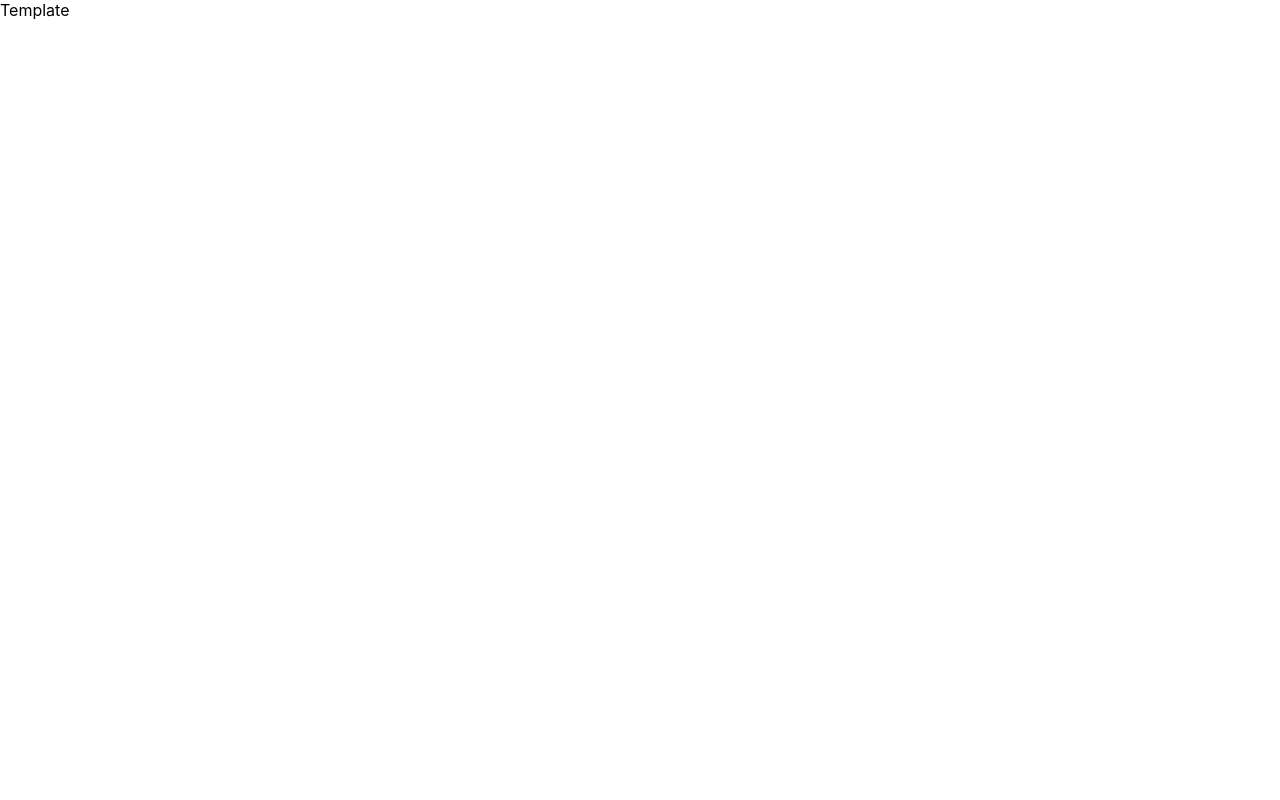
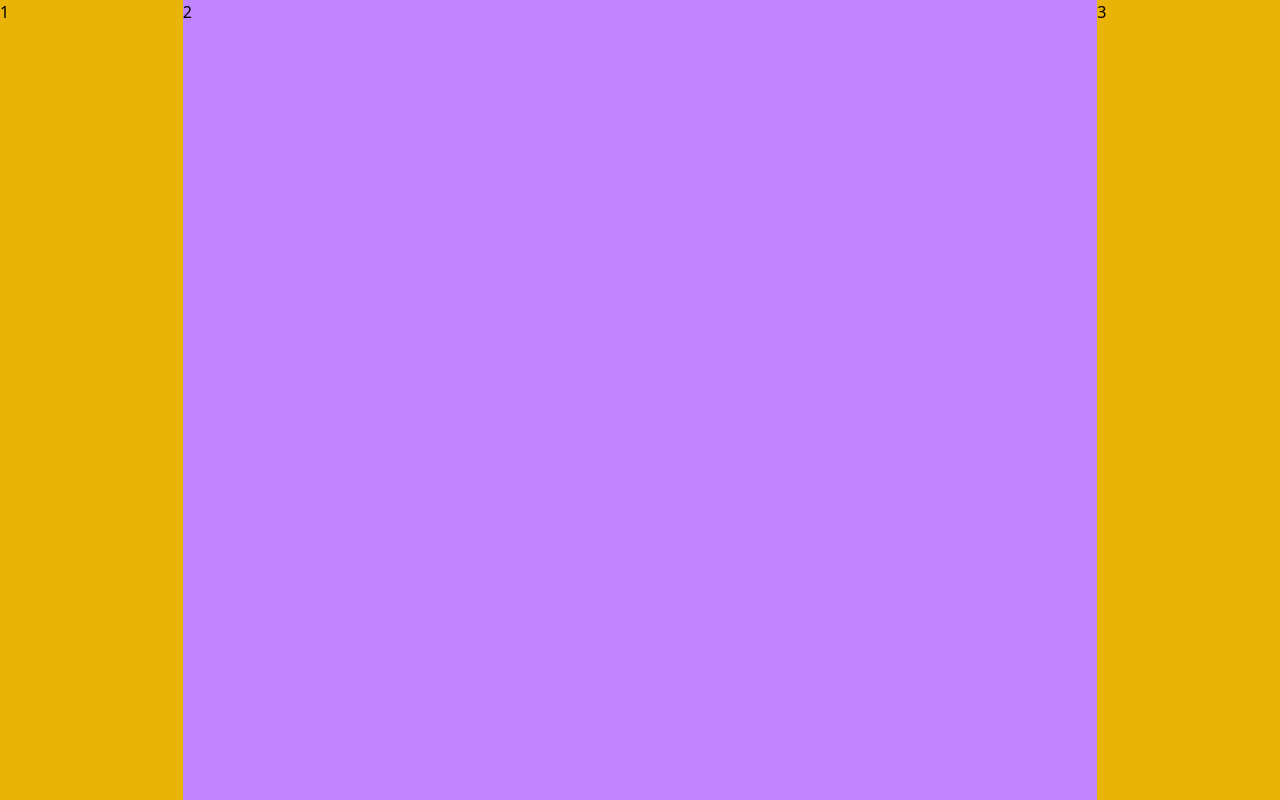
Before and after one commit to Folka2134/folka-, a React (Create React App) app: page / in a window 1280 px wide. Built offline with nearby package versions, Linux system fonts and the light colour scheme.

Commit message:
Basetemplate + tailwindcss

```diff
--- a/package.json
+++ b/package.json
@@ -34,5 +34,10 @@
       "last 1 firefox version",
       "last 1 safari version"
     ]
+  },
+  "devDependencies": {
+    "autoprefixer": "^10.4.4",
+    "postcss": "^8.4.12",
+    "tailwindcss": "^3.0.23"
   }
 }
--- /dev/null
+++ b/postcss.config.js
@@ -0,0 +1,6 @@
+module.exports = {
+  plugins: {
+    tailwindcss: {},
+    autoprefixer: {},
+  },
+}
--- a/src/App.js
+++ b/src/App.js
@@ -1,7 +1,9 @@
 function App() {
   return (
-    <div className="App">
-      Template
+    <div className="h-screen bg-purple-400 grid grid-cols-1 lg:grid-cols-7 grid-rows-2  lg:grid-rows-none">
+      <div className="h-28 lg:h-auto bg-yellow-500 col-span-1">1</div>
+      <div className="col-span-5">2</div>
+      <div className="h-28 lg:h-auto bg-yellow-500 col-span-1">3</div>
     </div>
   );
 }
--- a/src/index.css
+++ b/src/index.css
@@ -1,13 +1,3 @@
-body {
-  margin: 0;
-  font-family: -apple-system, BlinkMacSystemFont, 'Segoe UI', 'Roboto', 'Oxygen',
-    'Ubuntu', 'Cantarell', 'Fira Sans', 'Droid Sans', 'Helvetica Neue',
-    sans-serif;
-  -webkit-font-smoothing: antialiased;
-  -moz-osx-font-smoothing: grayscale;
-}
-
-code {
-  font-family: source-code-pro, Menlo, Monaco, Consolas, 'Courier New',
-    monospace;
-}
+@tailwind base;
+@tailwind components;
+@tailwind utilities;
--- /dev/null
+++ b/tailwind.config.js
@@ -0,0 +1,9 @@
+module.exports = {
+  content: [
+    "./src/**/*.{js,jsx,ts,tsx}",
+  ],
+  theme: {
+    extend: {},
+  },
+  plugins: [],
+}
```
